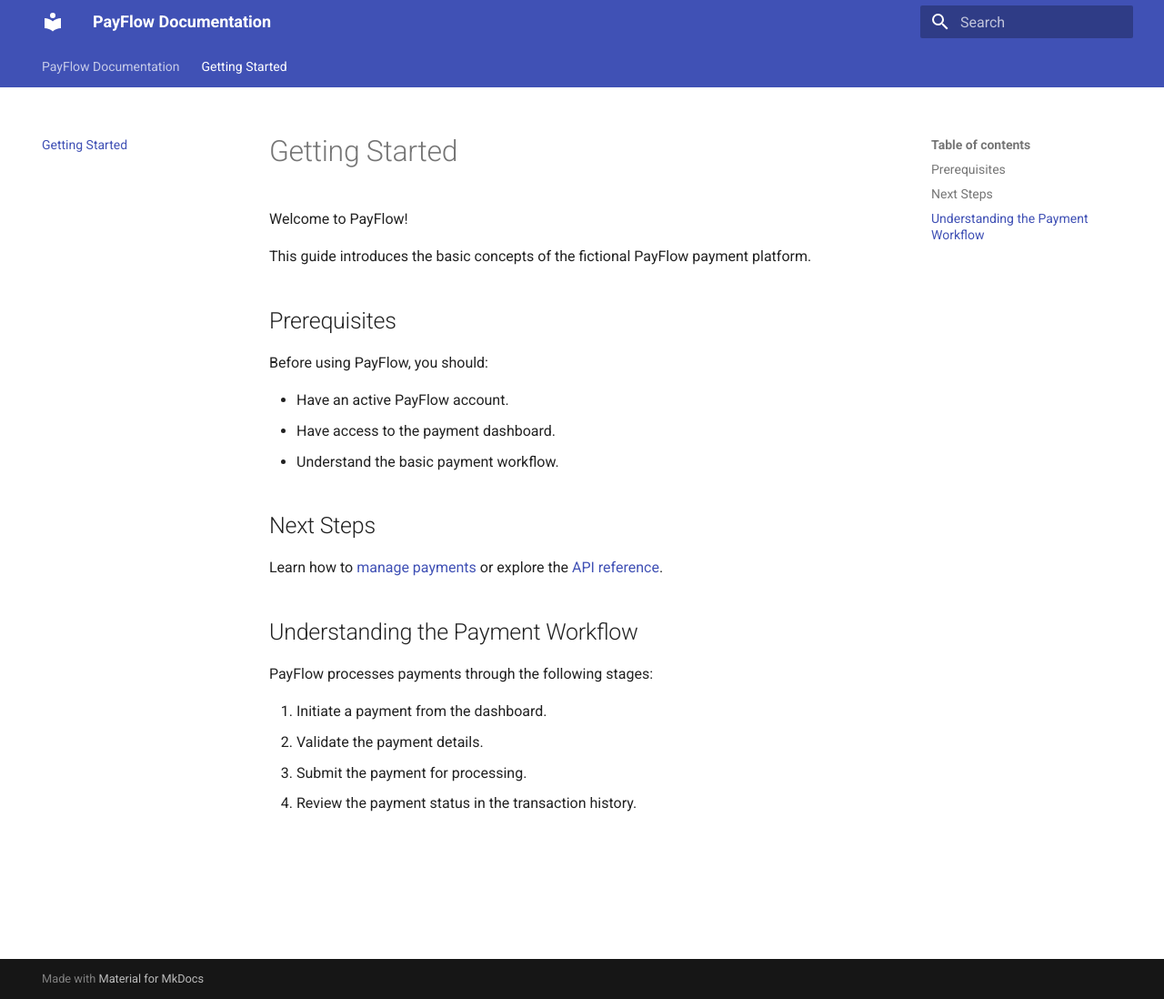
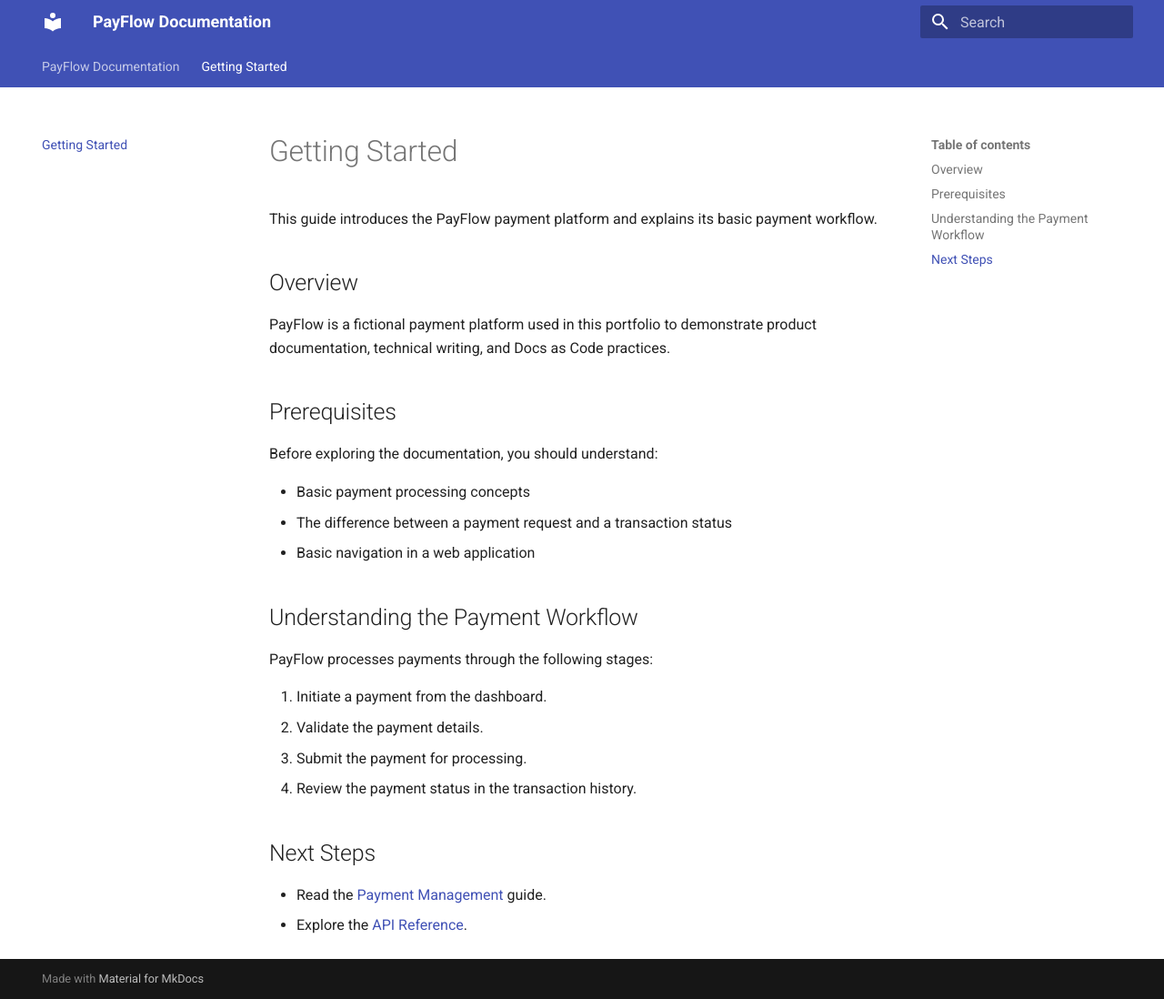
Before and after one commit to mroshan9747-gif/payflow-docs-as-code, an MkDocs documentation site: the page built from docs/getting-started.md, in a window 1280 px wide and 1098 px high. Shown: the whole window at 91% size. Built offline with MkDocs 1.6.1 and Material for MkDocs 9.7.7, drawn with Linux system fonts in a browser that asks for light colours.

Commit message:
Improve getting started guide

```diff
--- a/docs/getting-started.md
+++ b/docs/getting-started.md
@@ -1,20 +1,19 @@
 # Getting Started
 
-Welcome to PayFlow!
+This guide introduces the PayFlow payment platform and explains its basic payment workflow.
 
-This guide introduces the basic concepts of the fictional PayFlow payment platform.
+## Overview
+
+PayFlow is a fictional payment platform used in this portfolio to demonstrate product documentation, technical writing, and Docs as Code practices.
 
 ## Prerequisites
 
-Before using PayFlow, you should:
+Before exploring the documentation, you should understand:
 
-- Have an active PayFlow account.
-- Have access to the payment dashboard.
-- Understand the basic payment workflow.
+- Basic payment processing concepts
+- The difference between a payment request and a transaction status
+- Basic navigation in a web application
 
-## Next Steps
-
-Learn how to [manage payments](payment-management.md) or explore the [API reference](api-reference.md).
 ## Understanding the Payment Workflow
 
 PayFlow processes payments through the following stages:
@@ -23,3 +22,8 @@ PayFlow processes payments through the following stages:
 2. Validate the payment details.
 3. Submit the payment for processing.
 4. Review the payment status in the transaction history.
+
+## Next Steps
+
+- Read the [Payment Management](payment-management.md) guide.
+- Explore the [API Reference](api-reference.md).
```
